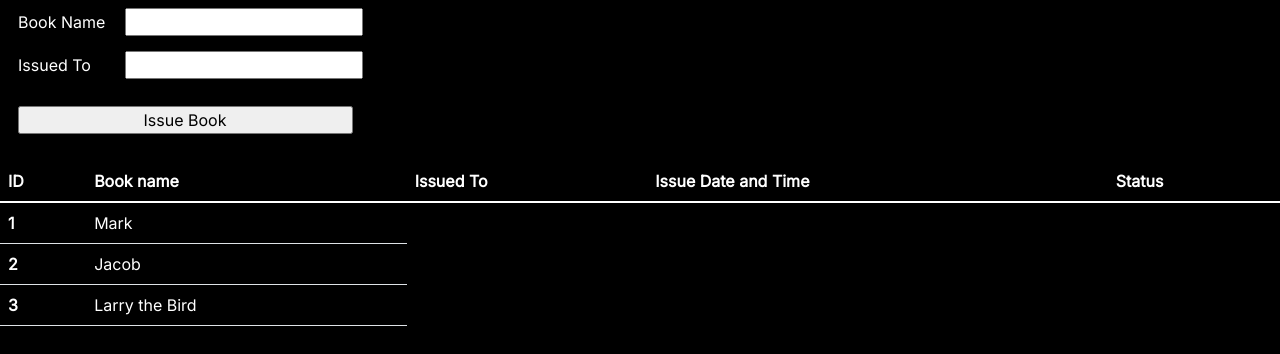
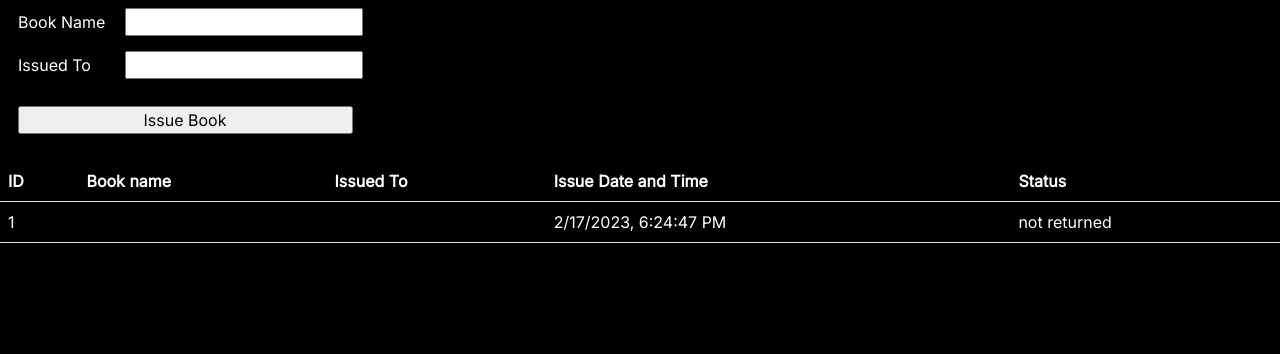
Before and after one commit to skshig/F2-Contest2-Feb, a plain HTML site: page index.html in a window 1280 px wide. Both pictures are taken after a click on the button "Issue Book". Shown: the part 80-434 px from the top of the page. Drawn offline with nearby package versions, Linux system fonts and the light colour scheme.

Commit message:
f2-contest2

```diff
--- a/index.html
+++ b/index.html
@@ -28,10 +28,10 @@
         </div>
         <div class="btn">
             <label for="btn"></label>
-            <input type="button" name="btn" id="btn" value="Issue Book">
+            <input type="button" name="btn" id="btn" value="Issue Book" onclick="createTable()">
         </div>
 <!-- ------------------table------------------------- -->
-<table class="table">
+<table class="table" id = "books-table">
     <thead>
       <tr>
         <th scope="col">ID</th>
@@ -42,18 +42,16 @@
       </tr>
     </thead>
     <tbody>
-      <tr>
+      <!-- <tr>
         <th scope="row">1</th>
-        <td>Mark</td>
       </tr>
       <tr>
         <th scope="row">2</th>
-        <td>Jacob</td>
       </tr>
       <tr>
         <th scope="row">3</th>
         <td scope="row">Larry the Bird</td>
-      </tr>
+      </tr> -->
     </tbody>
   </table>
     </div>
--- a/script.js
+++ b/script.js
@@ -0,0 +1,24 @@
+function createTable(booksArray){
+    const book_name_element = document.getElementById("book-name").value
+    const issued_to_element = document.getElementById("issued-to").value
+
+    const book_table_element = document.getElementById("books-table")
+    console.log(book_name_element);
+    console.log(issued_to_element);
+    let new_book = {id:table_array.length+1, book_name: book_name_element, issued_to: issued_to_element, issued_time:new Date().toLocaleString(), status:"not returned"}
+    table_array.push(new_book)
+    console.log(table_array);
+    let row = book_table_element.insertRow()
+    let new_id = row.insertCell(0)
+     new_id.innerHTML = new_book.id
+    let new_book_name = row.insertCell(1)
+    new_book_name.innerHTML = book_name_element
+    let new_issued_to = row.insertCell(2)
+    new_issued_to.innerHTML = issued_to_element
+    let new_issued_time = row.insertCell(3)
+    new_issued_time.innerHTML = new_book.issued_time
+    let new_status = row.insertCell(4)
+    new_status.innerHTML = new_book.status
+}
+
+let table_array = []
```
